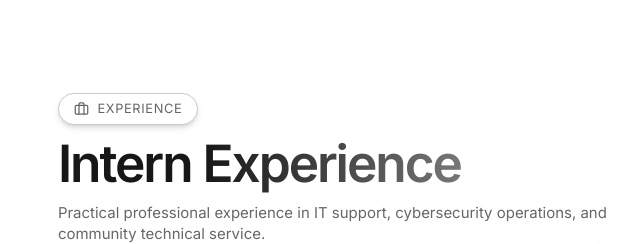
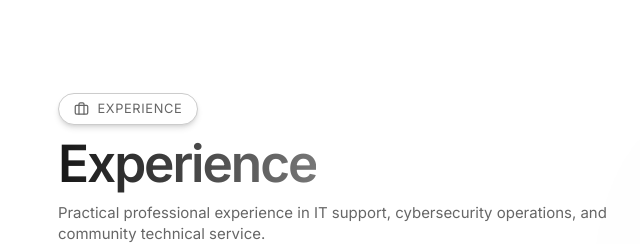
Before and after one commit to suchakreepanyawong/suchakree-portfolio, a Next.js app: page / in a window 1280 px wide. Shown: the part 2200-2444 px from the top of the page, without its empty margins (0-640 px from the left). Built offline with nearby package versions, Linux system fonts and the light colour scheme; no server answers; the database is empty.

Commit message:
Rename experience section heading

```diff
--- a/src/components/Experience.tsx
+++ b/src/components/Experience.tsx
@@ -20,7 +20,7 @@ export default function Experience({ experiences, content }: { experiences: Expe
             <Briefcase className="w-3.5 h-3.5 text-[#666666]" /> {content.experience_badge || 'EXPERIENCE'}
           </span>
           <AccentTitle
-            title={content.experience_title || 'Intern Experience'}
+            title={content.experience_title === 'Intern Experience' ? 'Experience' : content.experience_title || 'Experience'}
             className="text-3xl sm:text-4xl lg:text-5xl font-semibold text-[#171717] tracking-[-0.04em]"
           />
           <p className="text-[#666666] text-sm max-w-xl font-normal">
```
